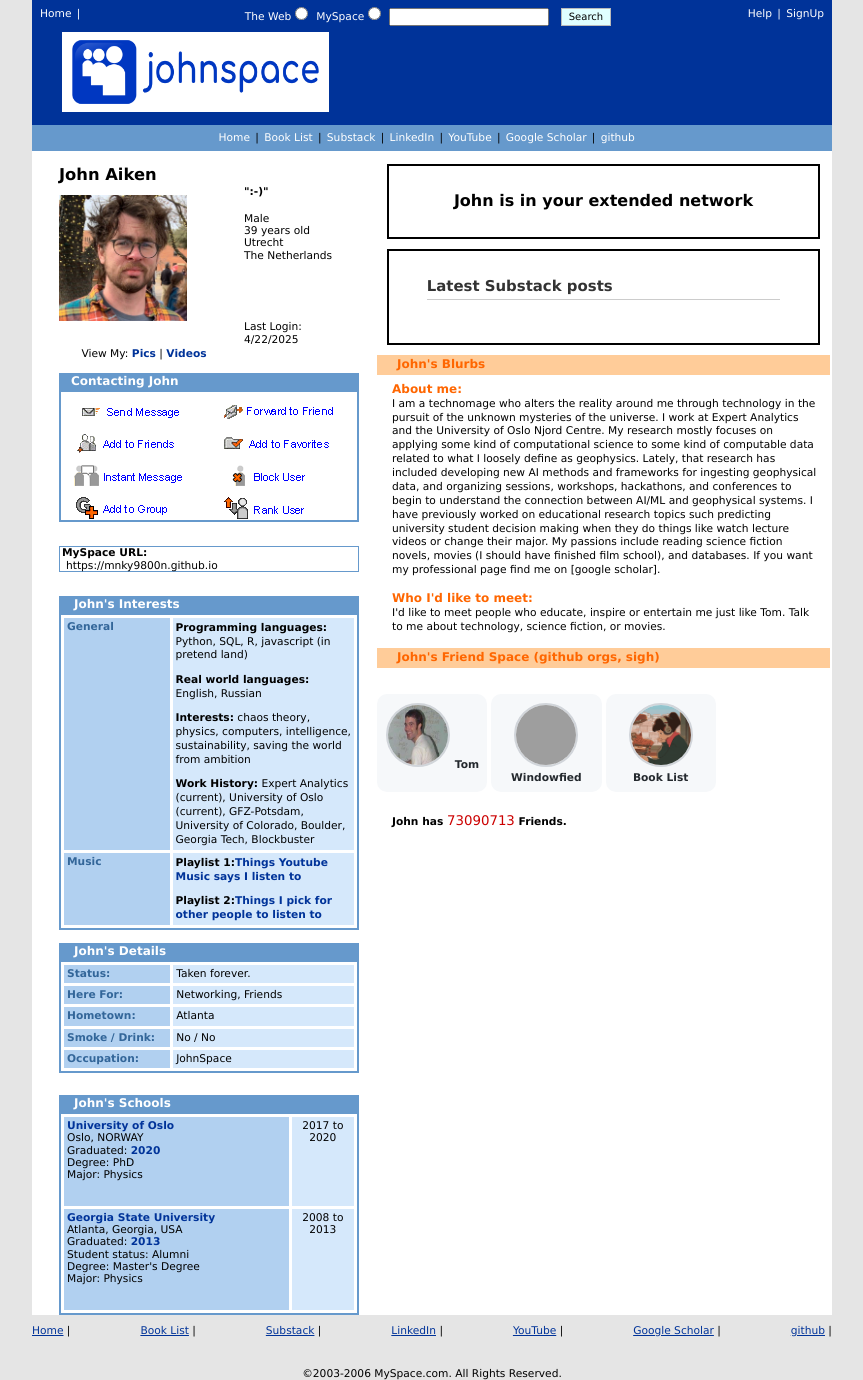
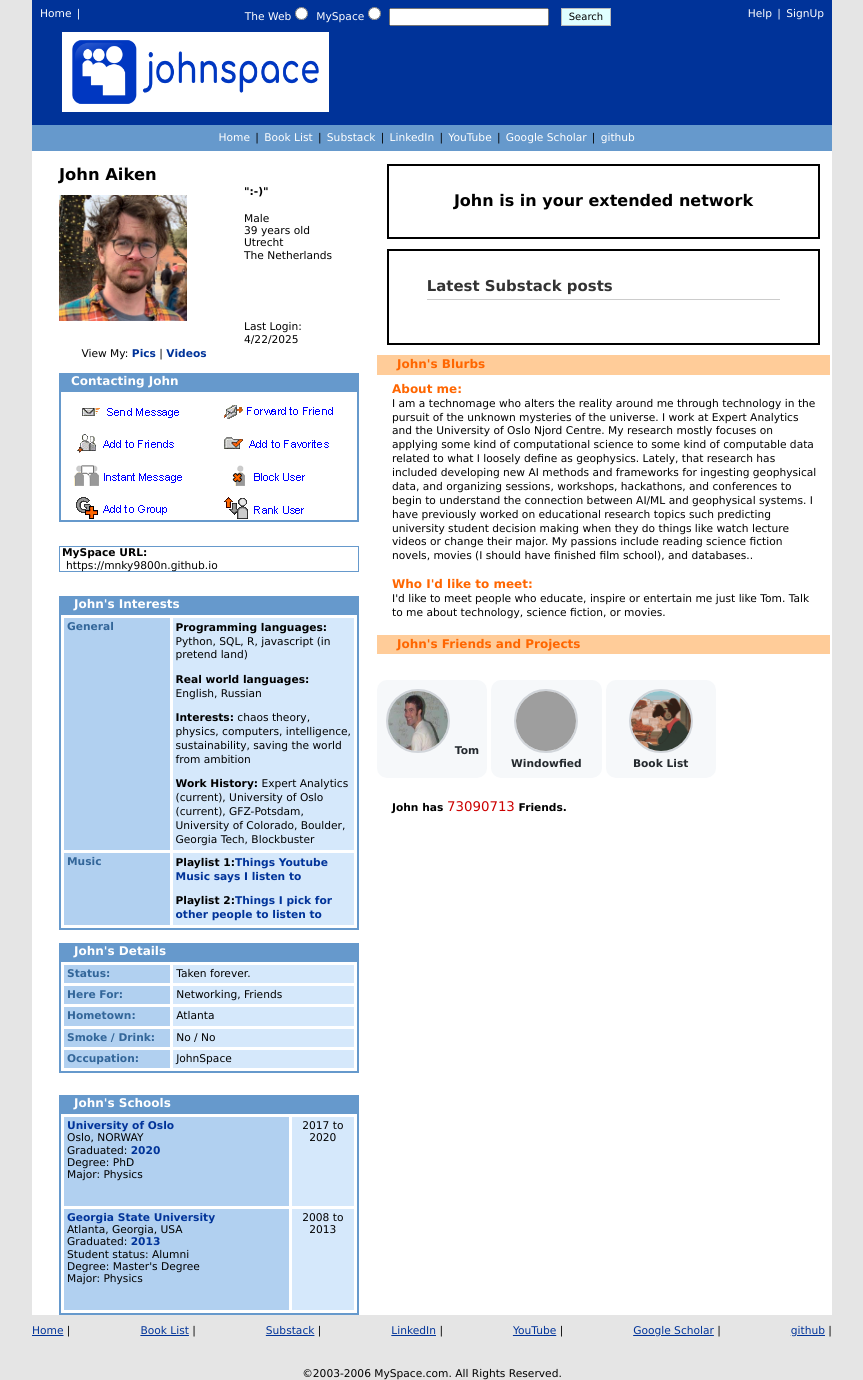
Before and after one commit to mnky9800n/mnky9800n.github.io, a Jekyll site: the page index.html, which Jekyll copies as it is, in a window 1280 px wide. Shown: the whole page, without its empty margins (208-1071 px from the left). Built offline with Jekyll 4.4.1, drawn with Linux system fonts in a browser that asks for light colours; grey boxes are pictures that could not be loaded.

Commit message:
edited a bit of text

```diff
--- a/index.html
+++ b/index.html
@@ -258,14 +258,14 @@
 
           <h3>About me:</h3>
 
-          <p>I am a technomage who alters the reality around me through technology in the pursuit of the unknown mysteries of the universe. I work at Expert Analytics and the University of Oslo Njord Centre. My research mostly focuses on applying some kind of computational science to some kind of computable data related to what I loosely define as geophysics. Lately, that research has included developing new AI methods and frameworks for ingesting geophysical data, and organizing sessions, workshops, hackathons, and conferences to begin to understand the connection between AI/ML and geophysical systems. I have previously worked on educational research topics such predicting university student decision making when they do things like watch lecture videos or change their major. My passions include reading science fiction novels, movies (I should have finished film school), and databases. If you want my professional page find me on [google scholar].</p>
+          <p>I am a technomage who alters the reality around me through technology in the pursuit of the unknown mysteries of the universe. I work at Expert Analytics and the University of Oslo Njord Centre. My research mostly focuses on applying some kind of computational science to some kind of computable data related to what I loosely define as geophysics. Lately, that research has included developing new AI methods and frameworks for ingesting geophysical data, and organizing sessions, workshops, hackathons, and conferences to begin to understand the connection between AI/ML and geophysical systems. I have previously worked on educational research topics such predicting university student decision making when they do things like watch lecture videos or change their major. My passions include reading science fiction novels, movies (I should have finished film school), and databases..</p>
           <h3>Who I'd like to meet:</h3>
           <p>I'd like to meet people who educate, inspire or entertain me just like Tom. Talk to me about technology, science fiction, or movies.</p>
         </section>
 
         <section class="friends">
           <header class="main-section-header">
-            <h2 class="main-section-h2">John's Friend Space (github orgs, sigh)</h2>
+            <h2 class="main-section-h2">John's Friends and Projects</h2>
           </header>
 
           <div id="github-orgs-grid"></div>
```
